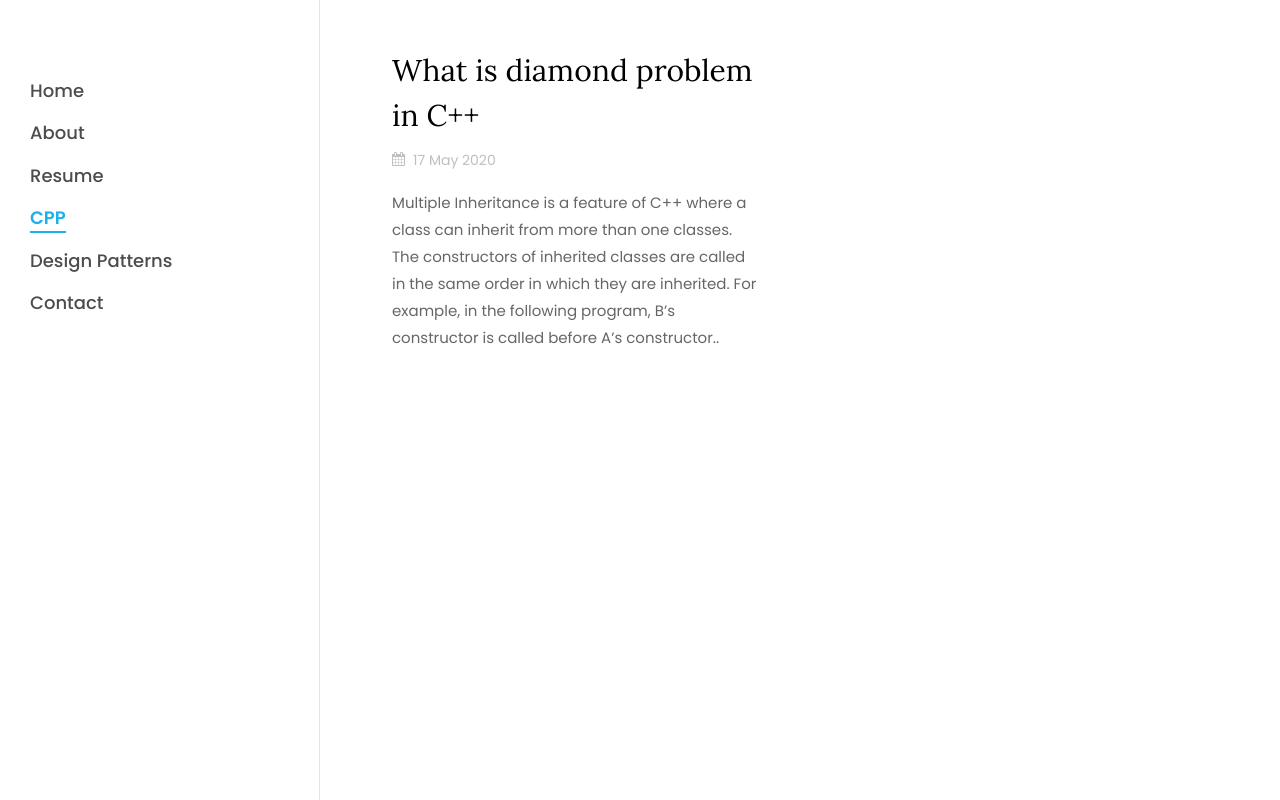
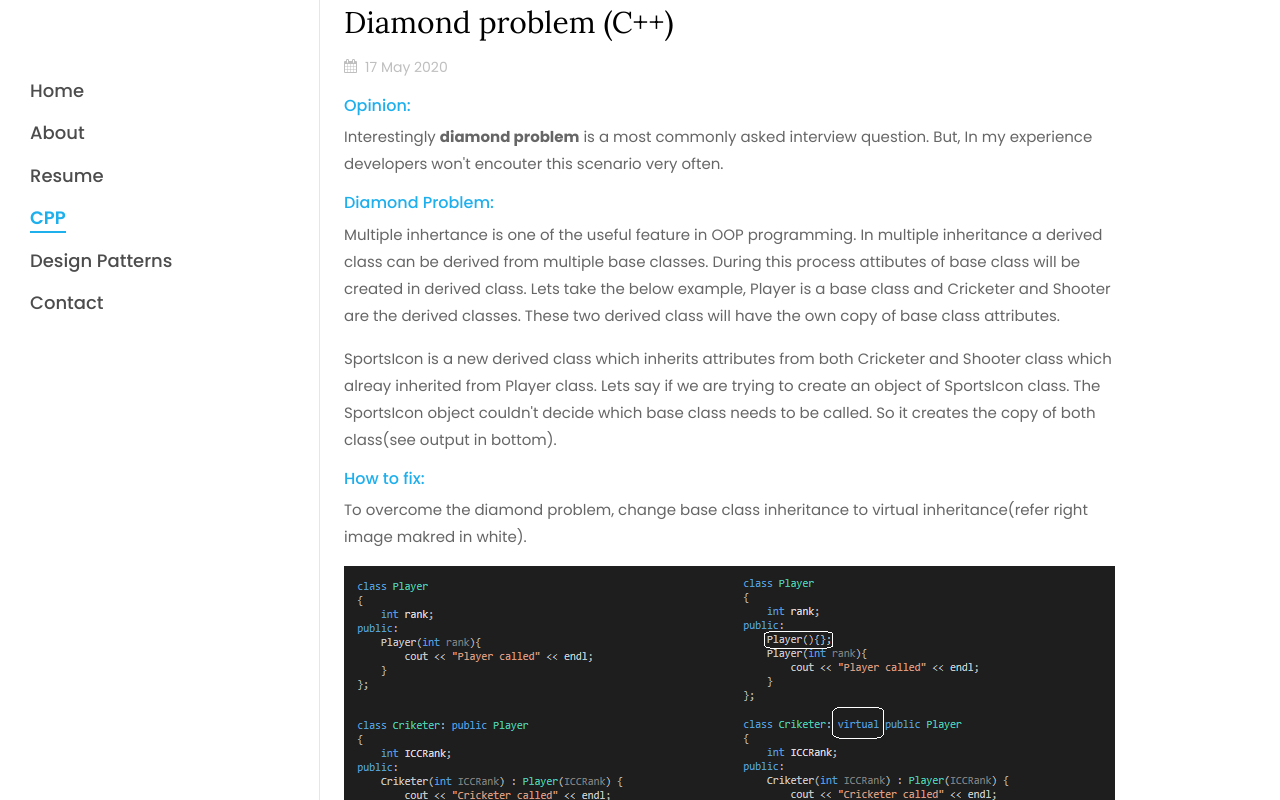
Before and after one commit to ayyavup/ayyavucodz, a plain HTML site: page posts/cpp/diamond.html in a window 1280 px wide. Shown: the top 800 px of the page. Drawn offline with Linux system fonts and the light colour scheme; files whose address does not match are found by name.

Commit message:
updated diamond problem file

```diff
--- a/posts/cpp/diamond.html
+++ b/posts/cpp/diamond.html
@@ -49,25 +49,45 @@
 			<section class="ftco-section ftco-no-pt ftco-no-pb">
 	    	<div class="container">
 	    		<div class="row d-flex">
-	    			<div class="col-xl-8 px-md-5 py-5">
-
 					<div class="blog-entry ftco-animate d-md-flex">
 						<a href="../../diamond.html"></a>
 						<div class="text text-2 pl-md-4">
-									<h3 class="mb-2"><a href="#">What is diamond problem in C++</a></h3>
+							<h3 class="mb-2"><a href="#">Diamond problem (C++)</a></h3>
 							<div class="meta-wrap">
 								<p class="meta">
 									<span><i class="icon-calendar mr-2"></i>17 May 2020</span>
 								</p>
 							</div>
-									<p class="mb-4">Multiple Inheritance is a feature of C++ where a class can inherit from more than one classes.
-										The constructors of inherited classes are called in the same order in which they are inherited.
-										For example, in the following program, B’s constructor is called before A’s constructor..</p>
+
+								<p>
+								<h6 class="mb-2"><a href="#">Opinion:</a></h6>
+								Interestingly <b>diamond problem</b> is a most commonly asked interview question. But, In my experience developers won't encouter this scenario very often.
+								</p>
+								<p>
+								<h6 class="mb-2"><a href="#">Diamond Problem:</a></h6>
+								Multiple inhertance is one of the useful feature in OOP programming. In multiple inheritance a derived class can be derived from multiple base classes.
+								During this process attibutes of base class will be created in derived class. Lets take the below example, Player is a base class and
+								Cricketer and Shooter are the derived classes. These two derived class will have the own copy of base class attributes.
+								</p>
+
+								<p>
+								SportsIcon is a new derived class which inherits attributes from both Cricketer and Shooter class which alreay inherited from Player class.
+								Lets say if we are trying to create an object of SportsIcon class. The SportsIcon object couldn't decide which base class needs to be
+								called. So it creates the copy of both class(see output in bottom).
+								</p>
+
+								<p>
+								<h6 class="mb-2"><a href="#">How to fix:</a></h6>
+								To overcome the diamond problem, change  base class inheritance to virtual inheritance(refer right image makred in white).
+								</p>
+
+								<p>
+								<img src="diamond_1.png" alt="diamond problem">
+								</p>
+
+
 						</div>
 					</div>
-
-			    	</div><!-- END-->
-
 				</div>
 	    </section>
 		</div><!-- END ayyavu-MAIN -->
```
Also changed, not shown: index.html (+3 -14 lines), posts/cpp/diamond_1.png (added). Lines whose indentation alone changed are shown as unchanged.
